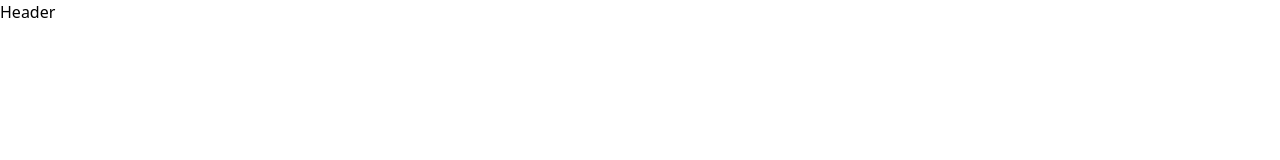
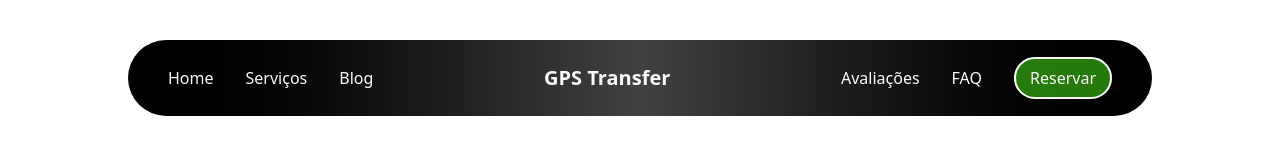
Before and after one commit to alencarfreire/gpstransfer-new, an Astro site: page / in a window 1280 px wide. Built offline with nearby package versions, Linux system fonts and the light colour scheme; Astro itself is replaced by a stand-in of ours.

Commit message:
feat(layout): add mx-auto to body container for centering
feat(header): implement full header component with navigation and styling

```diff
--- a/src/components/Header.tsx
+++ b/src/components/Header.tsx
@@ -1,5 +1,42 @@
 import React from 'react';
 
 export default function Header() {
-  return <div>Header</div>;
+  return (
+    <header className="max-w-screen-lg mt-10 mx-auto flex justify-between items-center bg-gradient-to-r from-black via-[#424242] to-black text-[#FAFAFA] py-6 px-10 rounded-[60px]">
+      <nav>
+        <ul className="flex gap-8">
+          <li>
+            <a href="/">Home</a>
+          </li>
+          <li>
+            <a href="/">Serviços</a>
+          </li>
+          <li>
+            <a href="/">Blog</a>
+          </li>
+        </ul>
+      </nav>
+      <div className="flex items-center justify-center font-extrabold text-xl">
+        <span>GPS Transfer</span>
+      </div>
+      <nav>
+        <ul className="flex gap-8">
+          <li>
+            <a href="/">Avaliações</a>
+          </li>
+          <li>
+            <a href="/">FAQ</a>
+          </li>
+          <li>
+            <a
+              href="/"
+              className="bg-[#4CF419]/50 px-[14px] py-2 rounded-full hover:bg-[#4CF419]/40 transition-colors border-2 border-[#FAFAFA]"
+            >
+              Reservar
+            </a>
+          </li>
+        </ul>
+      </nav>
+    </header>
+  );
 }
--- a/src/layouts/Layout.astro
+++ b/src/layouts/Layout.astro
@@ -26,7 +26,7 @@ import '../styles/global.css';
     <meta property="og:url" content="https://gpstransfer.com.br" />
   </head>
 
-  <body class="container">
+  <body class="container mx-auto">
     <slot />
   </body>
 </html>
```
